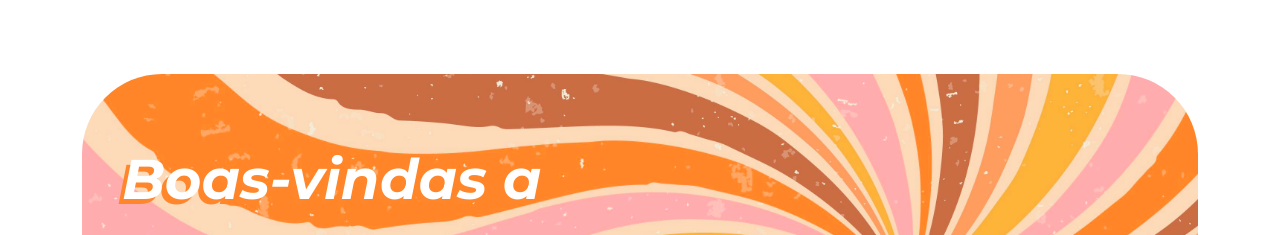
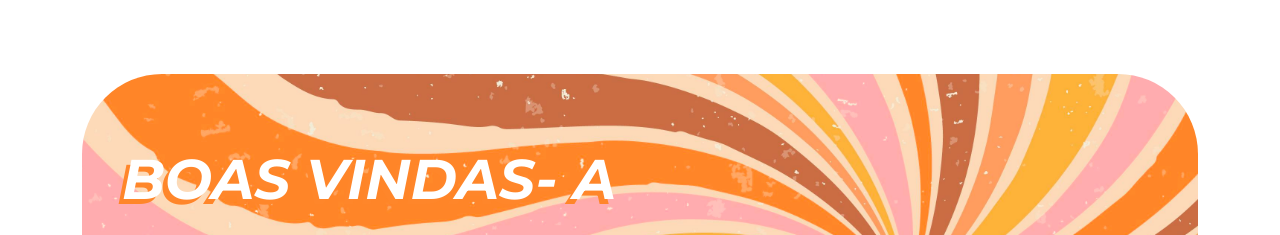
Before and after one commit to Lorenakrub/Formadores, a plain HTML site: page index.html in a window 1280 px wide. Shown: the part 201-436 px from the top of the page. Drawn offline with nearby package versions, Linux system fonts and the light colour scheme; a script that the page names is missing.

Commit message:
Texto maiúsculo

```diff
--- a/index.html
+++ b/index.html
@@ -31,7 +31,7 @@
         <section id="inicio" class="my-5">
             <div class="inicio-fundo d-flex justify-content-between align-items-center">
                 <div class="esquerda-conteudo">
-                    <h1 class="display-4 text-white fst-italic fw-bold">Boas-vindas a</h1>
+                    <h1 class="display-4 text-white fst-italic fw-bold">BOAS VINDAS- A</h1>
                     <img src="img/logo-2.png" alt="Logotipo secundário da Tropicália" class="mb-3" width="563"
                         height="278" loading="lazy">
                     <a href="#tropicalia"
```
